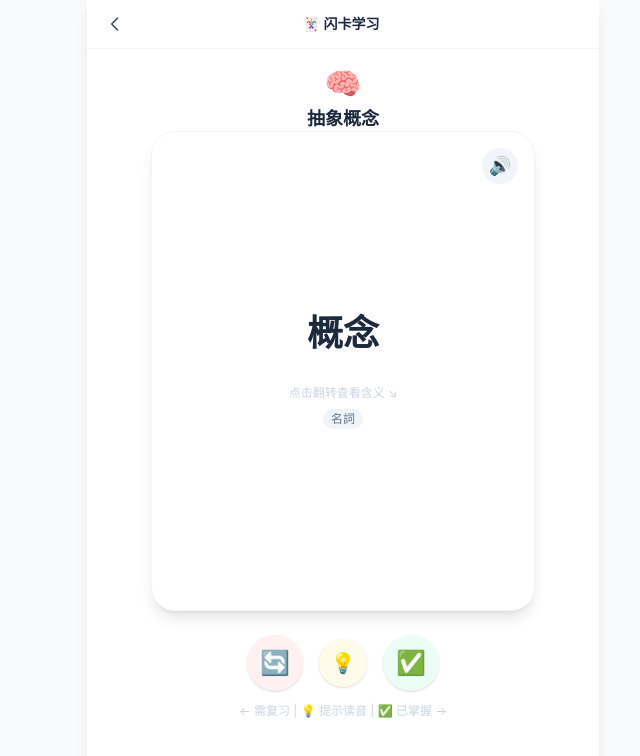
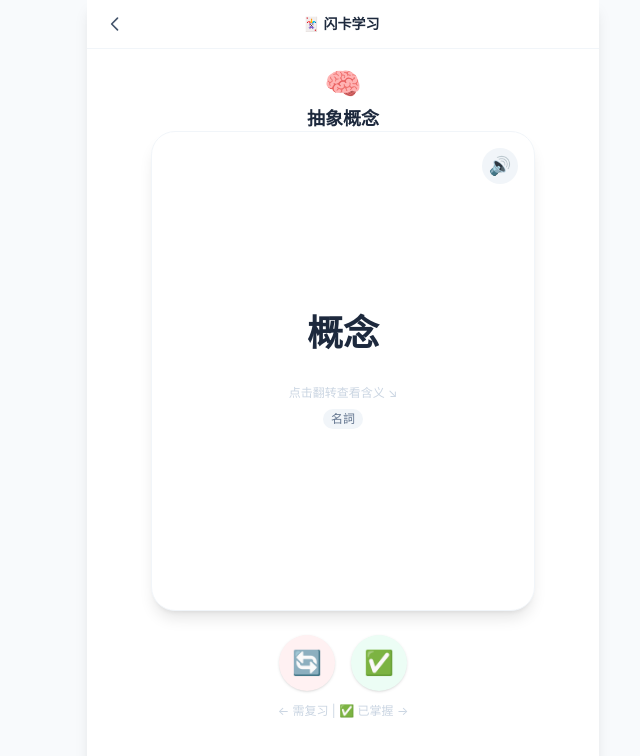
Before and after one commit to 1287893890-ui/japanese-app, a React (Vite) app: page /learn/N1/vocab/n1-vocab-abstract in a window 1280 px wide. Shown: the top 756 px of the page, without its empty margins (297-937 px from the left). Built offline with nearby package versions, Linux system fonts and the light colour scheme.

Commit message:
Remove pronunciation hint button from flashcard

```diff
--- a/src/components/flashcard/FlashCard.jsx
+++ b/src/components/flashcard/FlashCard.jsx
@@ -6,7 +6,6 @@ import { useApp } from '../../context/AppContext'
 
 export default function FlashCard({ word, onResult }) {
   const [isFlipped, setIsFlipped] = useState(false)
-  const [showReading, setShowReading] = useState(false)
   const { state } = useApp()
   const autoPlay = state.settings.autoPlayAudio
 
@@ -20,23 +19,17 @@ export default function FlashCard({ word, onResult }) {
   const handleKnow = useCallback(() => {
     onResult(word.id, 'know')
     setIsFlipped(false)
-    setShowReading(false)
   }, [word.id, onResult])
 
   const handleReview = useCallback(() => {
     onResult(word.id, 'review')
     setIsFlipped(false)
-    setShowReading(false)
   }, [word.id, onResult])
 
-  const handleHint = useCallback(() => {
-    setShowReading(true)
-  }, [])
-
   const swipeHandlers = useSwipe(
-    handleReview,  // left = need review
-    handleKnow,    // right = got it
-    handleHint,    // down = hint
+    handleReview,
+    handleKnow,
+    null, // no down action
     70
   )
 
@@ -71,16 +64,7 @@ export default function FlashCard({ word, onResult }) {
               🔊
             </button>
             <p className="text-4xl font-bold text-slate-800 mb-6 text-center">{word.word}</p>
-            {showReading && (
-              <motion.p
-                initial={{ opacity: 0, y: -5 }}
-                animate={{ opacity: 1, y: 0 }}
-                className="text-lg text-slate-400 mb-2"
-              >
-                {word.reading}
-              </motion.p>
-            )}
-            {!isFlipped && !showReading && (
+            {!isFlipped && (
               <p className="text-xs text-slate-300 mt-2">点击翻转查看含义 ↘</p>
             )}
             {word.partOfSpeech && (
@@ -124,15 +108,7 @@ export default function FlashCard({ word, onResult }) {
         >
           🔄
         </button>
-        <button
-          onClick={handleHint}
-          className="w-12 h-12 bg-amber-50 text-amber-500 rounded-full flex items-center justify-center text-xl
-            hover:bg-amber-100 active:scale-90 transition-all shadow-sm"
-          title="提示读音"
-        >
-          💡
-        </button>
-        <button
+<button
           onClick={handleKnow}
           className="w-14 h-14 bg-emerald-50 text-emerald-500 rounded-full flex items-center justify-center text-2xl
             hover:bg-emerald-100 active:scale-90 transition-all shadow-sm"
@@ -142,7 +118,7 @@ export default function FlashCard({ word, onResult }) {
         </button>
       </div>
       <p className="text-xs text-slate-300 text-center mt-3">
-        ← 需复习 | 💡 提示读音 | ✅ 已掌握 →
+        ← 需复习 | ✅ 已掌握 →
       </p>
     </div>
   )
```
